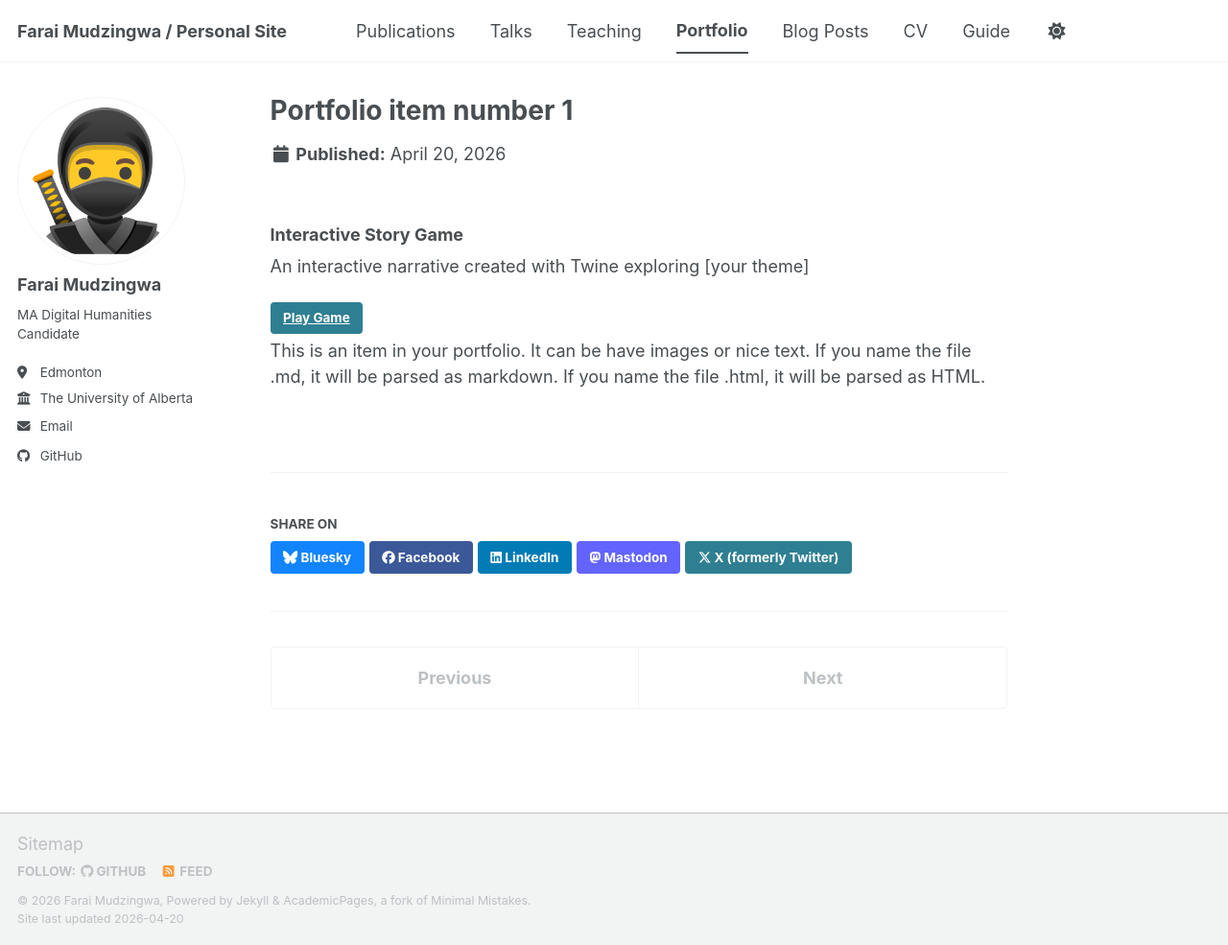
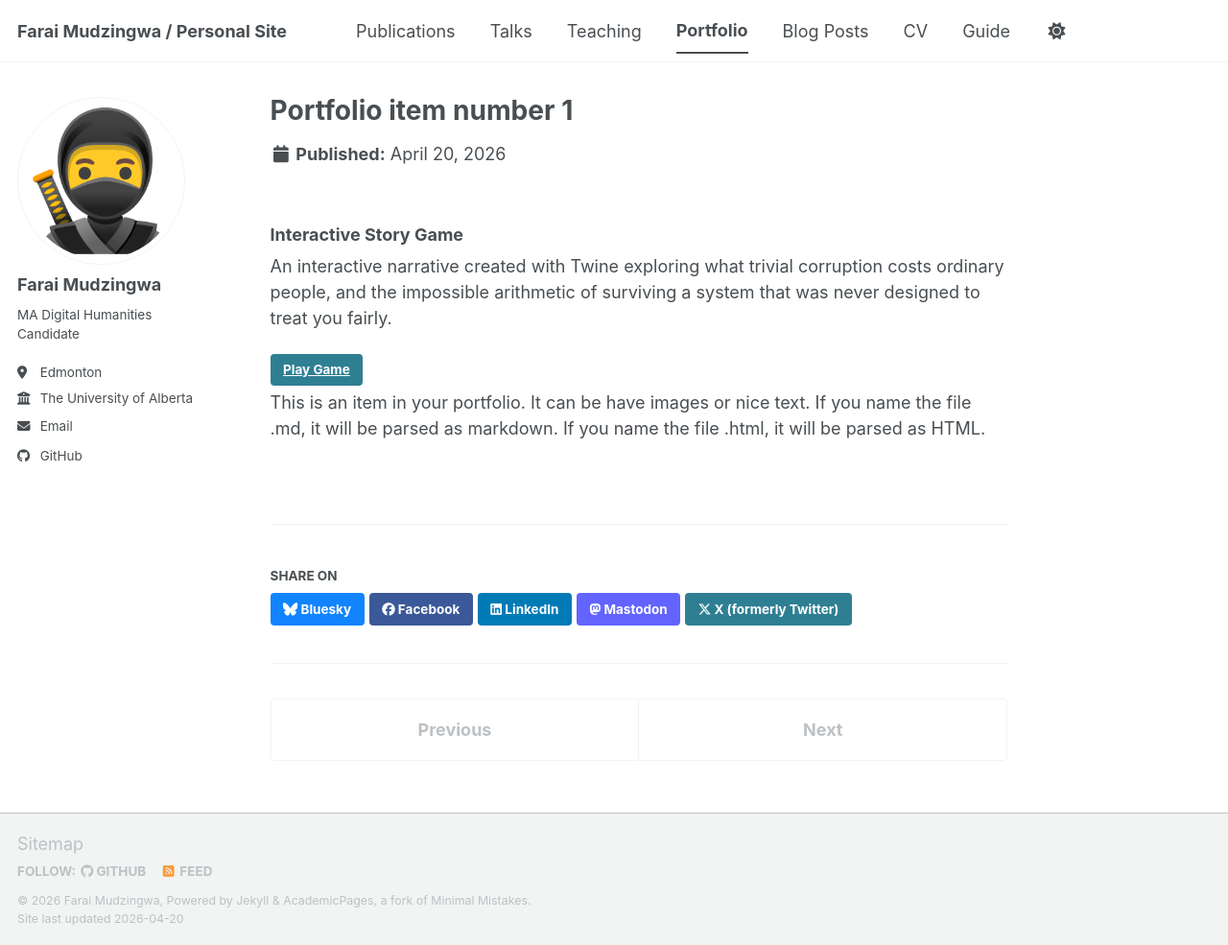
Before and after one commit to farai263/me, a Jekyll site: the page built from _portfolio/portfolio-1.md, in a window 1280 px wide and 985 px high. Shown: the whole window at 96% size. Built offline with Jekyll 4.4.1, drawn with Linux system fonts in a browser that asks for light colours; a script bundle is joined from its source files by our own code; library files that are not in the unit come from our copies.

Commit message:
Update portfolio-1.md

```diff
--- a/_portfolio/portfolio-1.md
+++ b/_portfolio/portfolio-1.md
@@ -6,7 +6,7 @@ collection: portfolio
 
 <div class="project-item">
   <h3>Interactive Story Game</h3>
-  <p>An interactive narrative created with Twine exploring [your theme]</p>
+  <p>An interactive narrative created with Twine exploring what trivial corruption costs ordinary people, and the impossible arithmetic of surviving a system that was never designed to treat you fairly.</p>
   <a href="../green_shadows_at_the_roadblock.html" target="_blank" class="btn">Play Game</a>
 </div>
 
```
